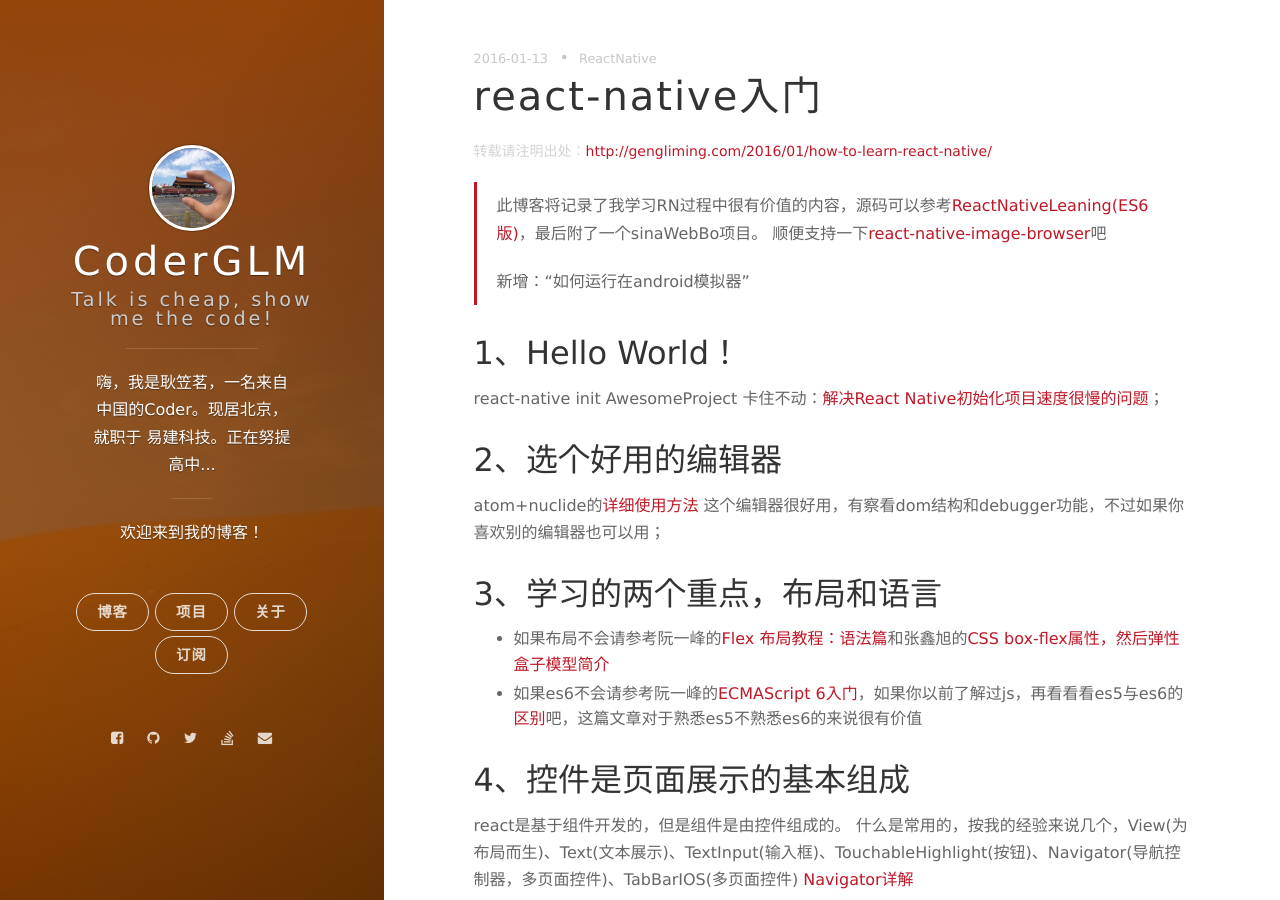
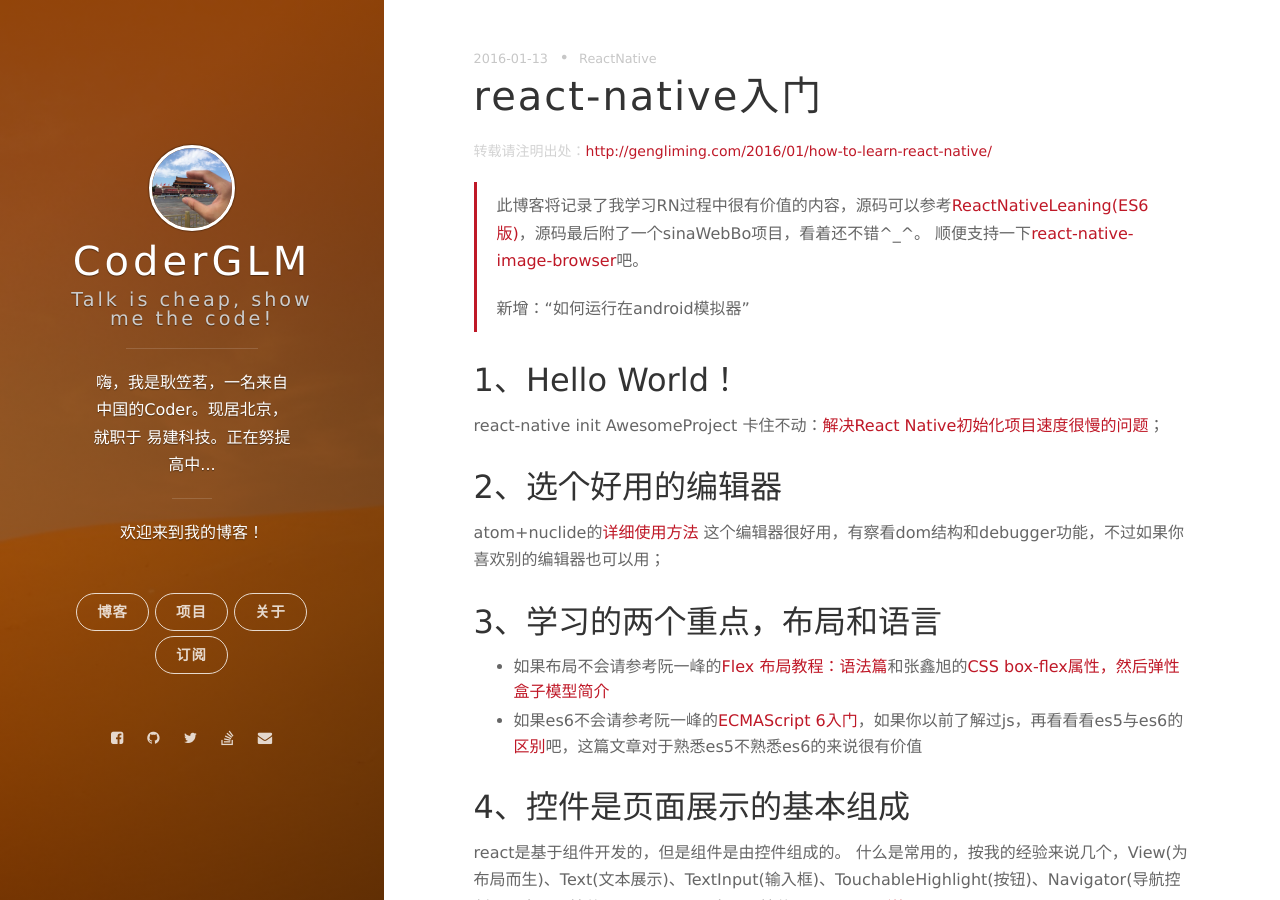
Before and after one commit to CoderLim/jekyll-based-blog, a Jekyll site: the page built from _posts/2016-05-13-how-to-learn-react-native.markdown, in a window 1280 px wide and 900 px high. Built offline with Jekyll 4.4.1, drawn with Linux system fonts in a browser that asks for light colours; nearby versions of some CDN libraries; comment, search, counter and statistics services are not loaded.

Commit message:
update 2016-05-13-how-to-learn-react-native.markdown

```diff
--- a/_posts/2016-05-13-how-to-learn-react-native.markdown
+++ b/_posts/2016-05-13-how-to-learn-react-native.markdown
@@ -7,8 +7,8 @@ category: ReactNative
 tags: react-native;入门;学习;
 ---
 
-> 此博客将记录了我学习RN过程中很有价值的内容，源码可以参考[ReactNativeLeaning(ES6版)][1]，最后附了一个sinaWebBo项目。
-> 顺便支持一下[react-native-image-browser][2]吧<br/>
+> 此博客将记录了我学习RN过程中很有价值的内容，源码可以参考[ReactNativeLeaning(ES6版)][1]，源码最后附了一个sinaWebBo项目，看着还不错^_^。
+> 顺便支持一下[react-native-image-browser][2]吧。<br/>
 >
 > 新增：“如何运行在android模拟器”
 
```
